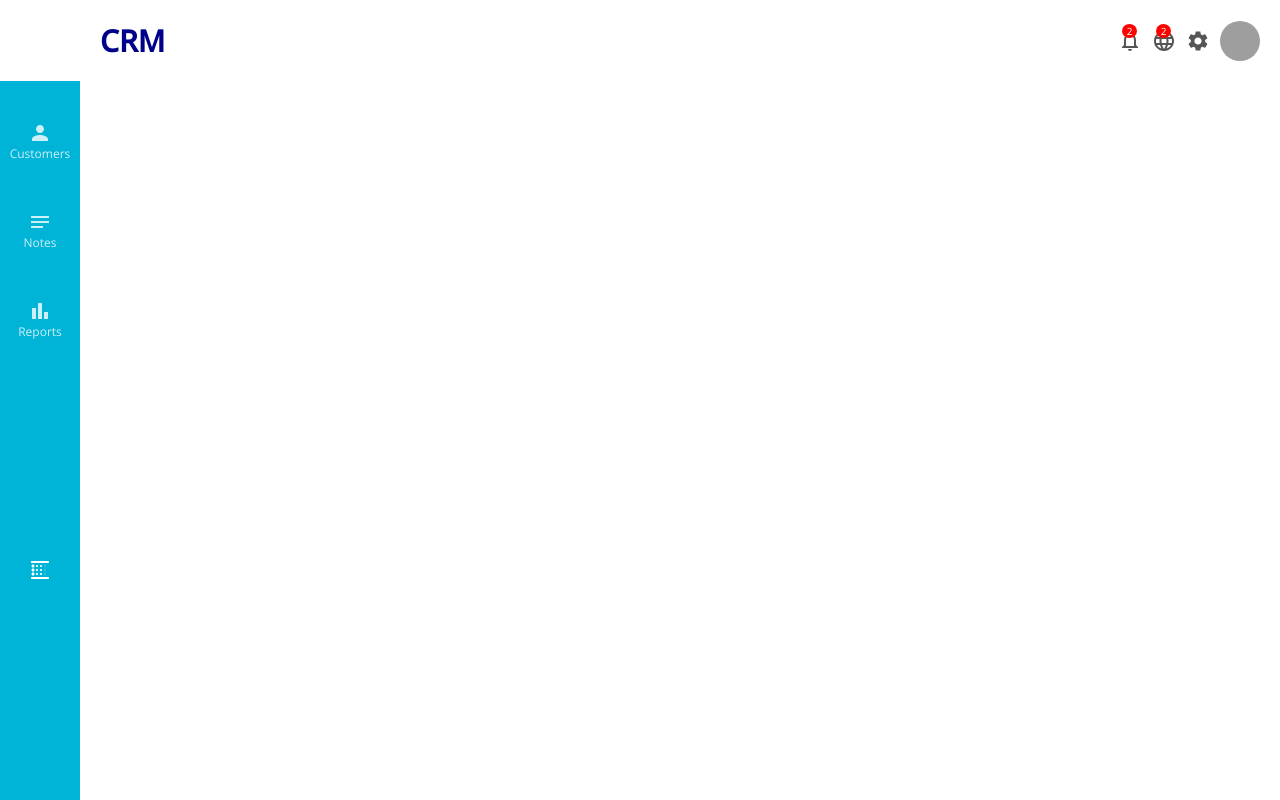
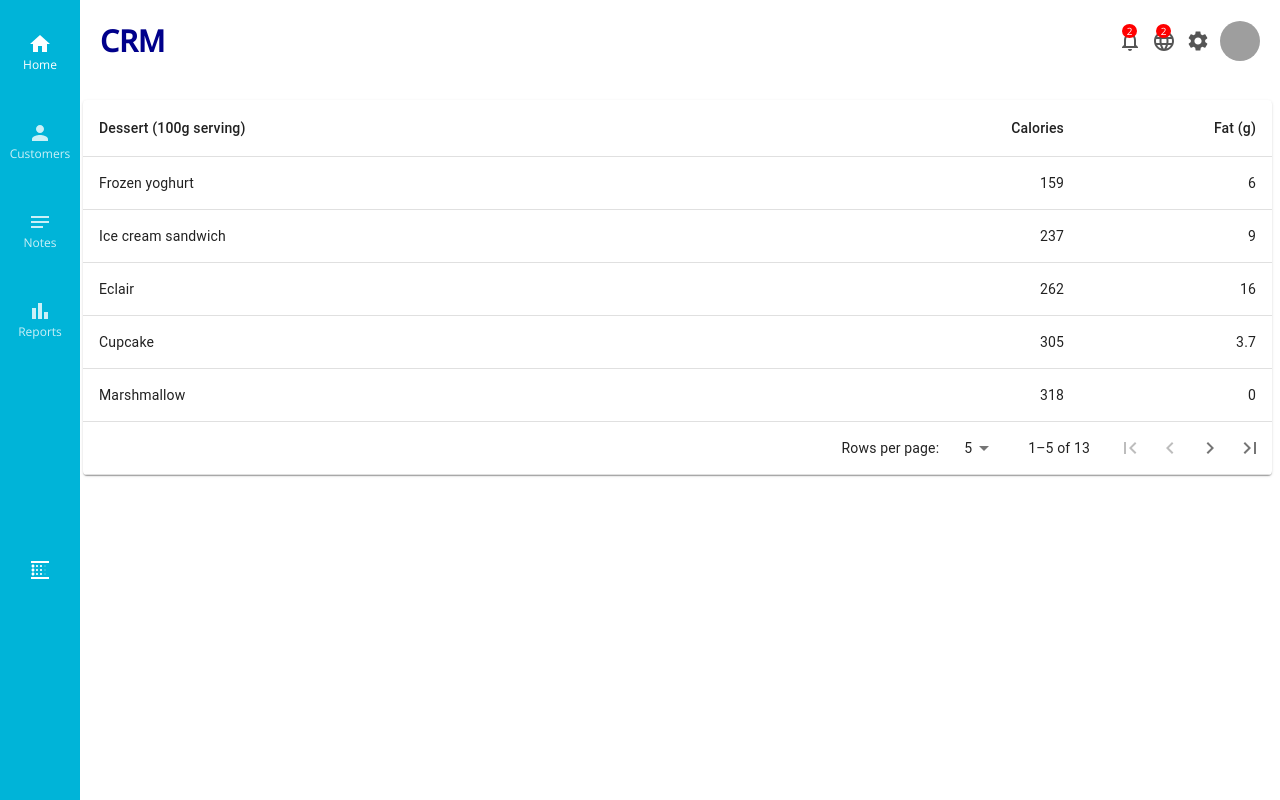
Before and after one commit to rajis31/crmX, a React app in the folder frontend/: page /notes in a window 1280 px wide. Built offline with nearby package versions, Linux system fonts and the light colour scheme; grey boxes are pictures that could not be loaded.

Commit message:
added in table component

```diff
--- a/frontend/src/App.js
+++ b/frontend/src/App.js
@@ -1,14 +1,21 @@
 import React from 'react';
 import Sidebar from './components/Sidebar/Sidebar';
 import Topbar from './components/Topbar/Topbar';
+import {BrowserRouter,Routes,Route,} from "react-router-dom";
+import Notes from './Pages/Notes/Notes';
+
 
 export default function App(){
     return (
         <div>
-          <Topbar />
-          <Sidebar />
           <div className='container'>
-
+                <BrowserRouter>
+                    <Topbar />
+                    <Sidebar />
+                  <Routes>
+                      <Route path="/notes" element={<Notes />} />
+                  </Routes>
+                </BrowserRouter>
           </div>
         </div>
     );
--- /dev/null
+++ b/frontend/src/Pages/Notes/Notes.css
@@ -0,0 +1,4 @@
+.notes{
+    margin-top: 100px;
+    margin-left: 75px;
+}
--- /dev/null
+++ b/frontend/src/Pages/Notes/Notes.jsx
@@ -0,0 +1,11 @@
+import React from 'react';
+import "./Notes.css";
+import DataTable from '../../components/DataTable/DataTable';
+
+export default function Notes() {
+  return (
+    <div className="notes">
+        <DataTable />
+    </div>
+  )
+}
--- /dev/null
+++ b/frontend/src/components/DataTable/DataTable.jsx
@@ -0,0 +1,175 @@
+import * as React from 'react';
+import PropTypes from 'prop-types';
+import { useTheme } from '@mui/material/styles';
+import Box from '@mui/material/Box';
+import Table from '@mui/material/Table';
+import TableBody from '@mui/material/TableBody';
+import { TableHead } from '@mui/material';
+import TableCell from '@mui/material/TableCell';
+import TableContainer from '@mui/material/TableContainer';
+import TableFooter from '@mui/material/TableFooter';
+import TablePagination from '@mui/material/TablePagination';
+import TableRow from '@mui/material/TableRow';
+import Paper from '@mui/material/Paper';
+import IconButton from '@mui/material/IconButton';
+import FirstPageIcon from '@mui/icons-material/FirstPage';
+import KeyboardArrowLeft from '@mui/icons-material/KeyboardArrowLeft';
+import KeyboardArrowRight from '@mui/icons-material/KeyboardArrowRight';
+import LastPageIcon from '@mui/icons-material/LastPage';
+
+function TablePaginationActions(props) {
+  const theme = useTheme();
+  const { count, page, rowsPerPage, onPageChange } = props;
+
+  const handleFirstPageButtonClick = (event) => {
+    onPageChange(event, 0);
+  };
+
+  const handleBackButtonClick = (event) => {
+    onPageChange(event, page - 1);
+  };
+
+  const handleNextButtonClick = (event) => {
+    onPageChange(event, page + 1);
+  };
+
+  const handleLastPageButtonClick = (event) => {
+    onPageChange(event, Math.max(0, Math.ceil(count / rowsPerPage) - 1));
+  };
+
+  return (
+    <Box sx={{ flexShrink: 0, ml: 2.5 }}>
+      <IconButton
+        onClick={handleFirstPageButtonClick}
+        disabled={page === 0}
+        aria-label="first page"
+      >
+        {theme.direction === 'rtl' ? <LastPageIcon /> : <FirstPageIcon />}
+      </IconButton>
+      <IconButton
+        onClick={handleBackButtonClick}
+        disabled={page === 0}
+        aria-label="previous page"
+      >
+        {theme.direction === 'rtl' ? <KeyboardArrowRight /> : <KeyboardArrowLeft />}
+      </IconButton>
+      <IconButton
+        onClick={handleNextButtonClick}
+        disabled={page >= Math.ceil(count / rowsPerPage) - 1}
+        aria-label="next page"
+      >
+        {theme.direction === 'rtl' ? <KeyboardArrowLeft /> : <KeyboardArrowRight />}
+      </IconButton>
+      <IconButton
+        onClick={handleLastPageButtonClick}
+        disabled={page >= Math.ceil(count / rowsPerPage) - 1}
+        aria-label="last page"
+      >
+        {theme.direction === 'rtl' ? <FirstPageIcon /> : <LastPageIcon />}
+      </IconButton>
+    </Box>
+  );
+}
+
+TablePaginationActions.propTypes = {
+  count: PropTypes.number.isRequired,
+  onPageChange: PropTypes.func.isRequired,
+  page: PropTypes.number.isRequired,
+  rowsPerPage: PropTypes.number.isRequired,
+};
+
+function createData(name, calories, fat) {
+  return { name, calories, fat };
+}
+
+const rows = [
+  createData('Cupcake', 305, 3.7),
+  createData('Donut', 452, 25.0),
+  createData('Eclair', 262, 16.0),
+  createData('Frozen yoghurt', 159, 6.0),
+  createData('Gingerbread', 356, 16.0),
+  createData('Honeycomb', 408, 3.2),
+  createData('Ice cream sandwich', 237, 9.0),
+  createData('Jelly Bean', 375, 0.0),
+  createData('KitKat', 518, 26.0),
+  createData('Lollipop', 392, 0.2),
+  createData('Marshmallow', 318, 0),
+  createData('Nougat', 360, 19.0),
+  createData('Oreo', 437, 18.0),
+].sort((a, b) => (a.calories < b.calories ? -1 : 1));
+
+export default function CustomPaginationActionsTable() {
+  const [page, setPage] = React.useState(0);
+  const [rowsPerPage, setRowsPerPage] = React.useState(5);
+
+  // Avoid a layout jump when reaching the last page with empty rows.
+  const emptyRows =
+    page > 0 ? Math.max(0, (1 + page) * rowsPerPage - rows.length) : 0;
+
+  const handleChangePage = (event, newPage) => {
+    setPage(newPage);
+  };
+
+  const handleChangeRowsPerPage = (event) => {
+    setRowsPerPage(parseInt(event.target.value, 10));
+    setPage(0);
+  };
+
+  return (
+    <TableContainer component={Paper}>
+      <Table sx={{ minWidth: 500 }} aria-label="custom pagination table">
+      <TableHead>
+          <TableRow>
+            <TableCell>Dessert (100g serving)</TableCell>
+            <TableCell align="right">Calories</TableCell>
+            <TableCell align="right">Fat&nbsp;(g)</TableCell>
+          </TableRow>
+        </TableHead>
+        <TableBody>
+          {(rowsPerPage > 0
+            ? rows.slice(page * rowsPerPage, page * rowsPerPage + rowsPerPage)
+            : rows
+          ).map((row) => (
+            <TableRow key={row.name}>
+              <TableCell component="th" scope="row">
+                {row.name}
+              </TableCell>
+              <TableCell style={{ width: 160 }} align="right">
+                {row.calories}
+              </TableCell>
+              <TableCell style={{ width: 160 }} align="right">
+                {row.fat}
+              </TableCell>
+            </TableRow>
+          ))}
+
+          {emptyRows > 0 && (
+            <TableRow style={{ height: 53 * emptyRows }}>
+              <TableCell colSpan={6} />
+            </TableRow>
+          )}
+        </TableBody>
+        <TableFooter>
+          <TableRow>
+            <TablePagination
+              rowsPerPageOptions={[5, 10, 25, { label: 'All', value: -1 }]}
+              colSpan={3}
+              count={rows.length}
+              rowsPerPage={rowsPerPage}
+              page={page}
+              SelectProps={{
+                inputProps: {
+                  'aria-label': 'rows per page',
+                },
+                native: true,
+              }}
+              onPageChange={handleChangePage}
+              onRowsPerPageChange={handleChangeRowsPerPage}
+              ActionsComponent={TablePaginationActions}
+            />
+          </TableRow>
+        </TableFooter>
+      </Table>
+    </TableContainer>
+  );
+}
--- a/frontend/src/components/Sidebar/Sidebar.css
+++ b/frontend/src/components/Sidebar/Sidebar.css
@@ -8,8 +8,8 @@
     display: flex;
     flex-direction: column;
     align-items: center;
+    z-index: 999;
 }
-
 .sidebar ul {
     display: flex;
     flex-direction: column;
@@ -32,6 +32,11 @@
     font-size: 12px;
     opacity: 0.8;
 }
+.sidebar a{
+    color: #fff;
+    text-decoration: none;
+}
+
 .sidebar li:hover{
     opacity: 1;
 }
--- a/frontend/src/components/Sidebar/Sidebar.js
+++ b/frontend/src/components/Sidebar/Sidebar.jsx
@@ -1,7 +1,7 @@
 import React from 'react';
 import "./Sidebar.css";
 
-
+import { Link } from 'react-router-dom';
 import PersonIcon from '@mui/icons-material/Person';
 import BarChartIcon from '@mui/icons-material/BarChart';
 import NotesIcon from '@mui/icons-material/Notes';
@@ -22,9 +22,10 @@ export default function Sidebar() {
           Customers
         </li>
         <li>
-          <NotesIcon className="sidebar__icon"/>
-          Notes
-
+         <NotesIcon className="sidebar__icon"/>
+          <Link to="/notes">
+            Notes
+          </Link>
         </li>
         <li>
           <BarChartIcon className="sidebar__icon"/>
```
Also changed, not shown: frontend/package.json (+9 -2 lines), 1 other file (tests, documents, lock files or other folders).
